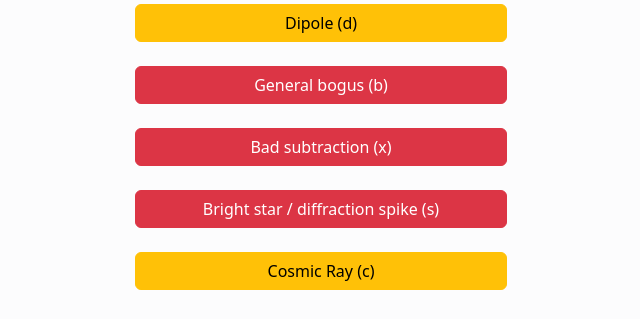
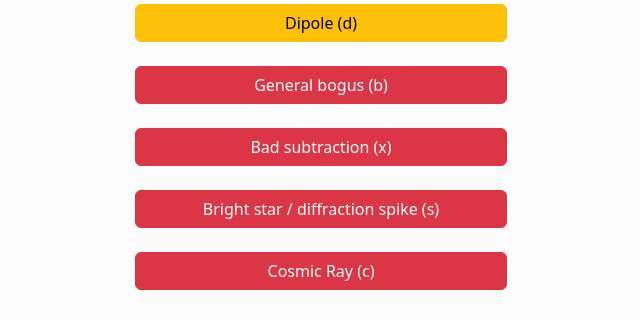
Before and after one commit to lsst-dm/tasso, a FastAPI app: template src/tasso/webapp/templates/pages/scan.html in a window 1280 px wide. Shown: the part 448-767 px from the top of the page, without its empty margins (319-959 px from the left). Run offline with FastAPI, Linux system fonts and the light colour scheme; the template is opened without the code that fills it, so the values that code supplies are empty; parts of the project's set-up code (start-up, migrations or seed data) failed here and were passed over; some libraries are stand-ins or nearby versions.

Commit message:
bugfix keys

```diff
--- a/src/tasso/webapp/templates/pages/scan.html
+++ b/src/tasso/webapp/templates/pages/scan.html
@@ -133,7 +133,7 @@
 
 
 	    <button type="button" class="btn btn-danger"
-		    hx-trigger="click, keyup[key=='d'] from:body"
+		    hx-trigger="click, keyup[key=='s'] from:body"
 		    hx-put="/tasso-api/classify_and_reload"
 			      hx-vals='js:{"user":"{{user}}",
 			      "subject_id":"{{subject.subject_id}}",
@@ -147,7 +147,7 @@
 		    Bright star / diffraction spike (s)
 	    </button>
 
-	    <button type="button" class="btn btn-warning"
+	    <button type="button" class="btn btn-danger"
 		    hx-trigger="click, keyup[key=='c'] from:body"
 		    hx-put="/tasso-api/classify_and_reload"
 			      hx-vals='js:{"user":"{{user}}",
```
